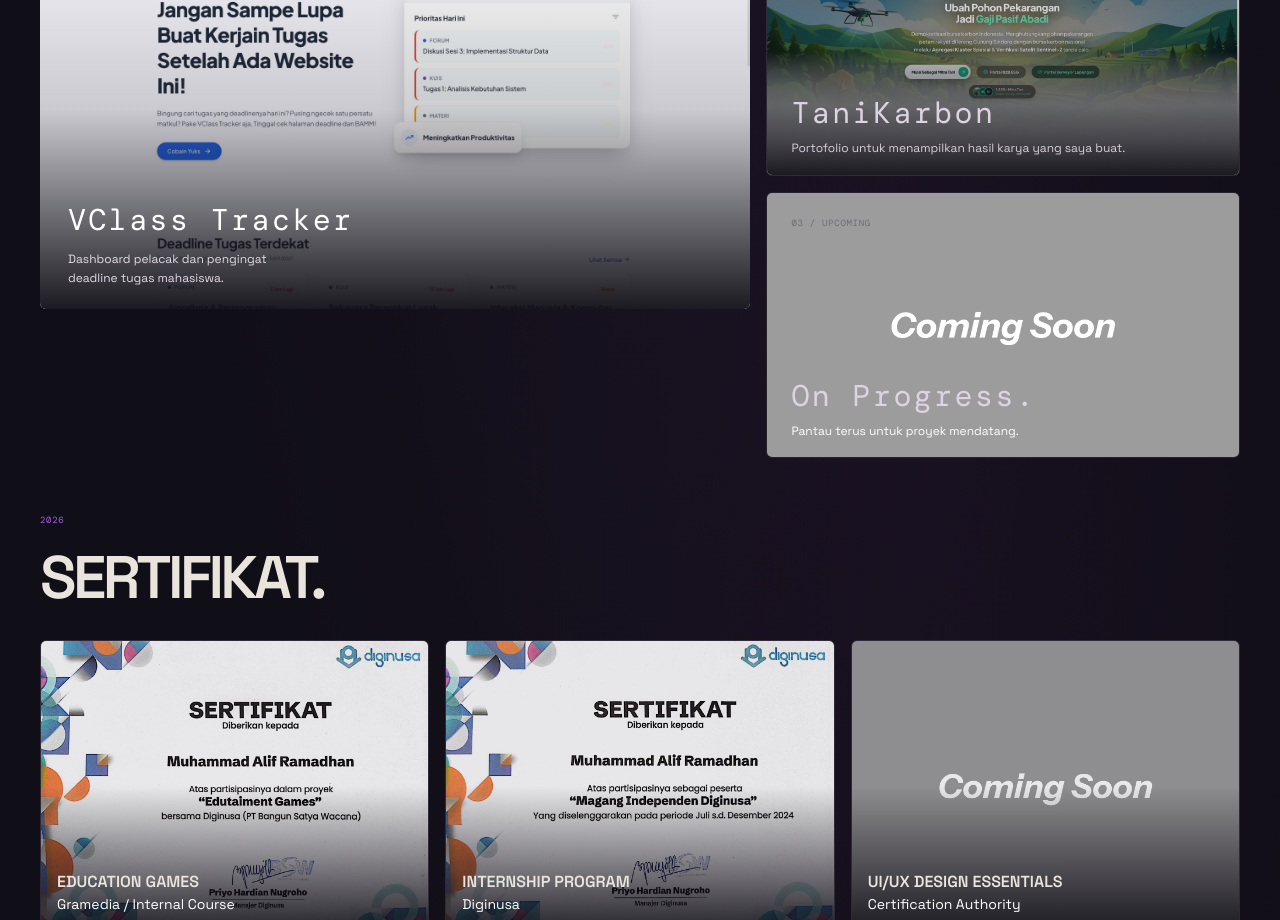
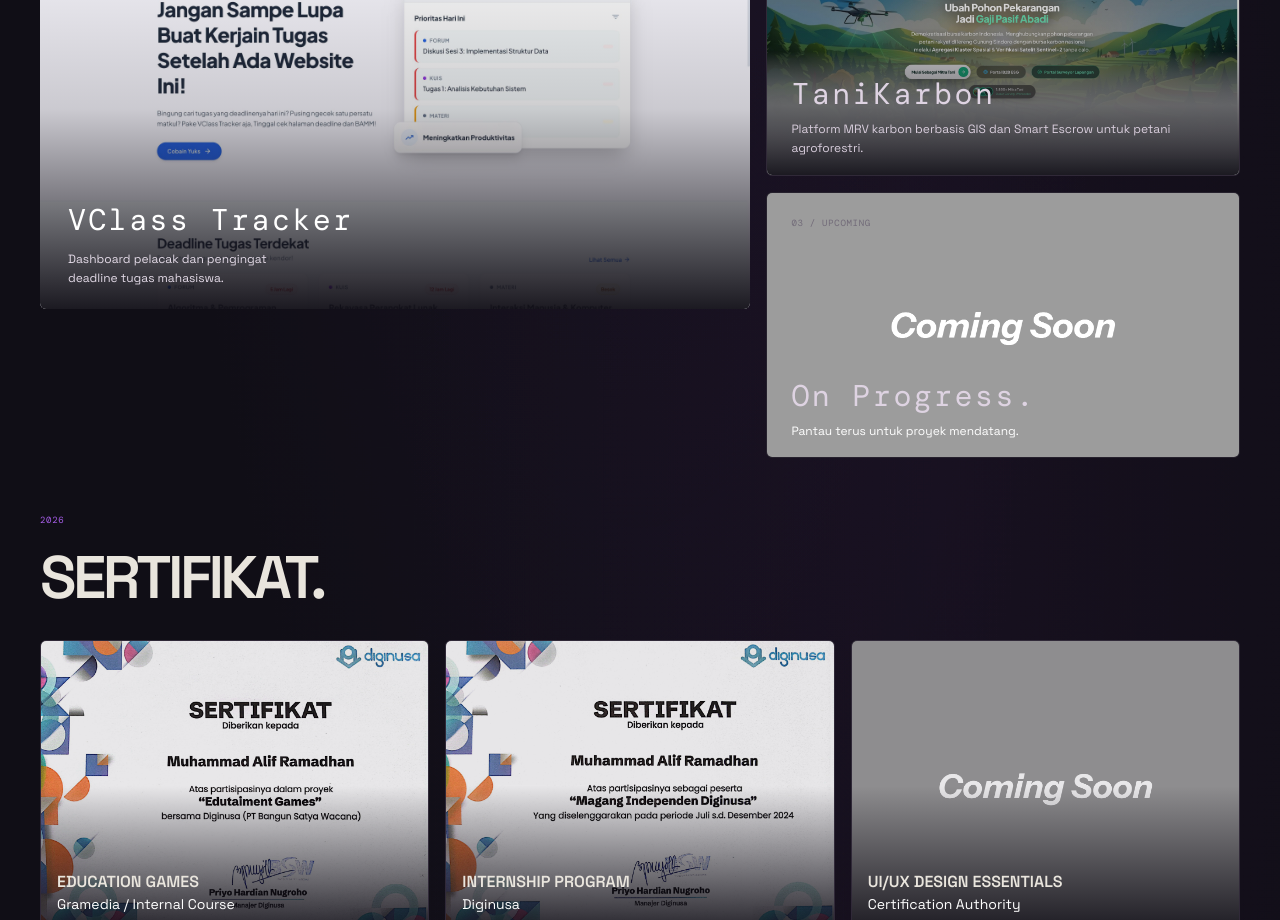
Before and after one commit to ayiprmd/LandingPageV1, a React (Vite) app: page / in a window 1280 px wide. Shown: the part 2860-3780 px from the top of the page. Built offline with nearby package versions, Linux system fonts and the light colour scheme.

Commit message:
judul deskripsi proyek

```diff
--- a/src/App.jsx
+++ b/src/App.jsx
@@ -45,7 +45,7 @@ const projects = [
     number: '02',
     label: 'TaniKarbon',
     title: 'TaniKarbon',
-    description: 'Portofolio untuk menampilkan hasil karya yang saya buat.',
+    description: 'Platform MRV karbon berbasis GIS dan Smart Escrow untuk petani agroforestri.',
     cover: '/Project/portfolio/CoverProject2.jpeg',
     images: [
       '/Project/portfolio/CoverProject2.jpeg',
```
